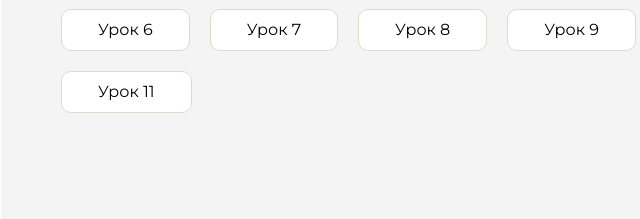
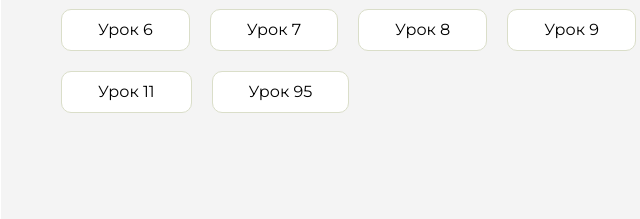
Before and after one commit to Dimmkar/homework, a plain HTML site: page index.html in a window 1280 px wide. Shown: the part 291-510 px from the top of the page, 395-1035 px from the left. Drawn offline with Linux system fonts and the light colour scheme.

Commit message:
Update index.html

```diff
--- a/index.html
+++ b/index.html
@@ -125,6 +125,9 @@
                     <li class="content__list-item">
                         <a href="./11_home/index.html">Урок 11</a>
                     </li>
+                    <li class="content__list-item">
+                        <a href="./88-94_main page/index.html">Урок 95</a>
+                    </li>
                 </ul>
             </div>
             <div class="content__block hidden" id="diplomBlock">
```
